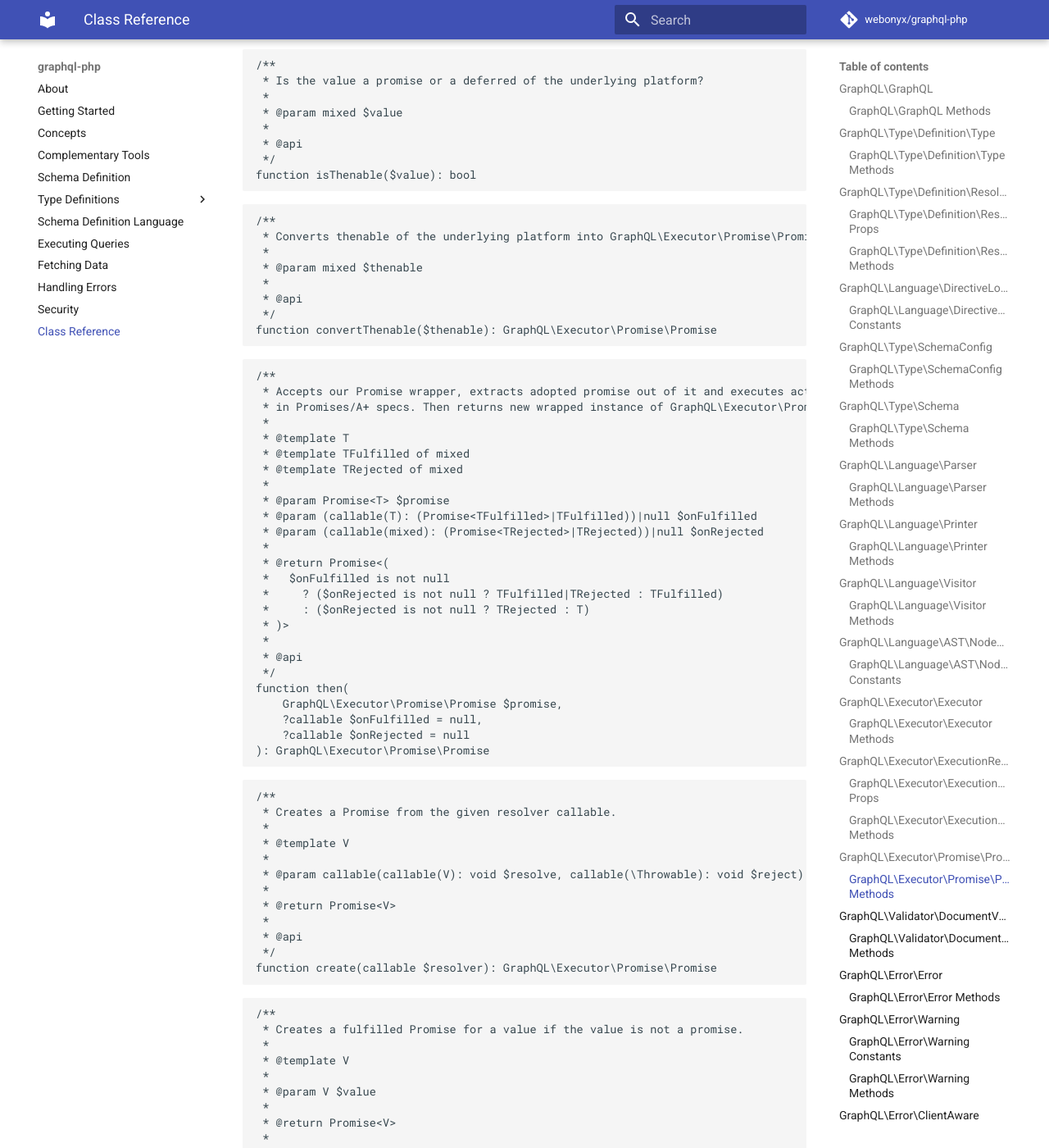
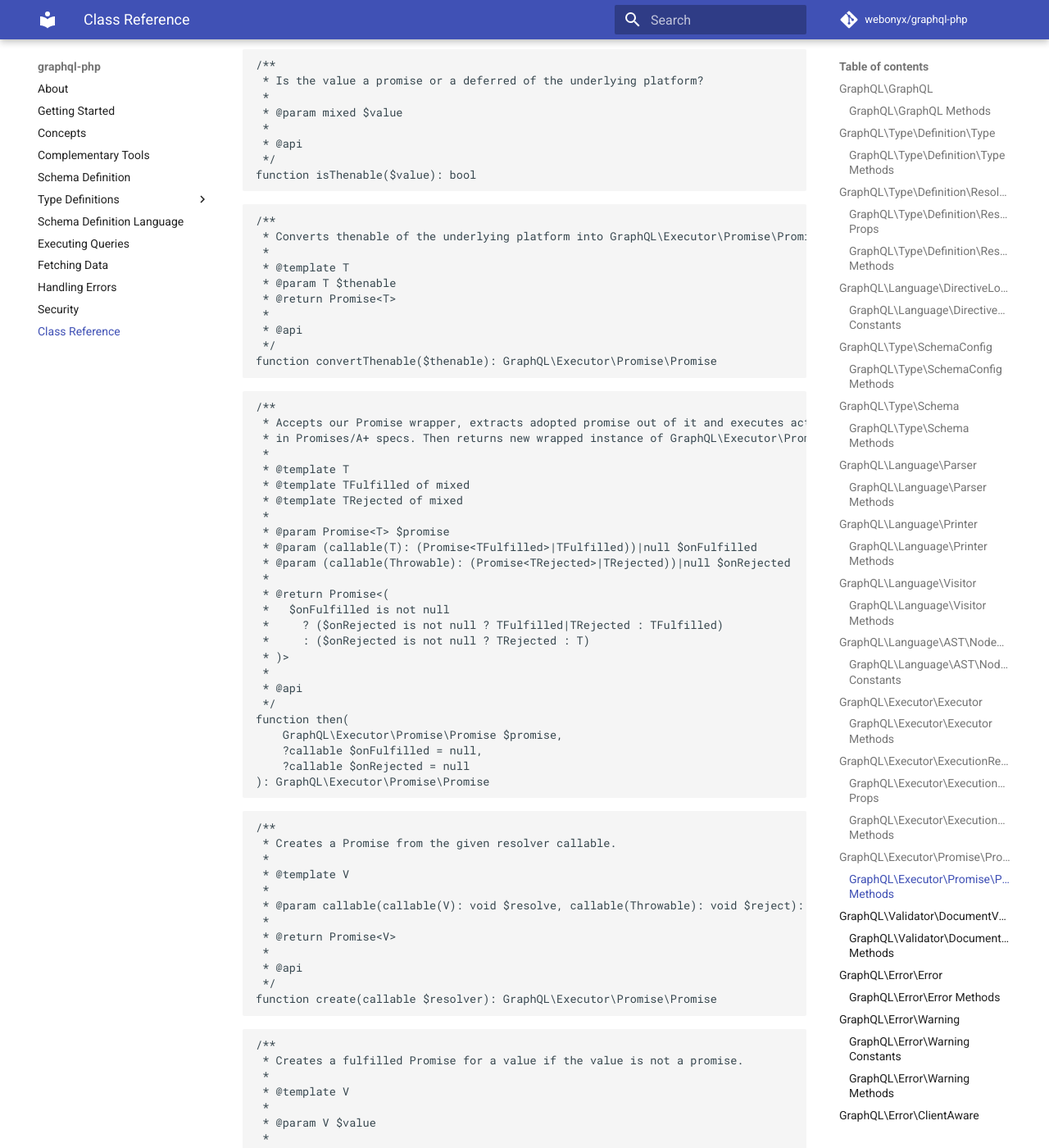
Before and after one commit to webonyx/graphql-php, an MkDocs documentation site: the page built from docs/class-reference.md, in a window 1280 px wide and 1400 px high, scrolled down 27273 px. Shown: the whole window at 82% size. Built offline with MkDocs 1.6.1 and Material for MkDocs 9.7.7, drawn with Linux system fonts in a browser that asks for light colours; comment, search, counter and statistics services are not loaded; some of the changed text lies outside the part shown.

Commit message:
Prettify docs

```diff
--- a/docs/class-reference.md
+++ b/docs/class-reference.md
@@ -1463,7 +1463,9 @@ function isThenable($value): bool
 /**
  * Converts thenable of the underlying platform into GraphQL\Executor\Promise\Promise instance.
  *
- * @param mixed $thenable
+ * @template T
+ * @param T $thenable
+ * @return Promise<T>
  *
  * @api
  */
@@ -1481,7 +1483,7 @@ function convertThenable($thenable): GraphQL\Executor\Promise\Promise
  *
  * @param Promise<T> $promise
  * @param (callable(T): (Promise<TFulfilled>|TFulfilled))|null $onFulfilled
- * @param (callable(mixed): (Promise<TRejected>|TRejected))|null $onRejected
+ * @param (callable(Throwable): (Promise<TRejected>|TRejected))|null $onRejected
  *
  * @return Promise<(
  *   $onFulfilled is not null
@@ -1504,7 +1506,7 @@ function then(
  *
  * @template V
  *
- * @param callable(callable(V): void $resolve, callable(\Throwable): void $reject): void $resolver
+ * @param callable(callable(V): void $resolve, callable(Throwable): void $reject): void $resolver
  *
  * @return Promise<V>
  *
@@ -1533,6 +1535,8 @@ function createFulfilled($value = null): GraphQL\Executor\Promise\Promise
  * Creates a rejected promise for a reason if the reason is not a promise.
  *
  * If the provided reason is a promise, then it is returned as-is.
+ *
+ * @return Promise<null>
  *
  * @api
  */
```
Also changed, not shown: other parts of docs/class-reference.md (+2 -2 lines).
